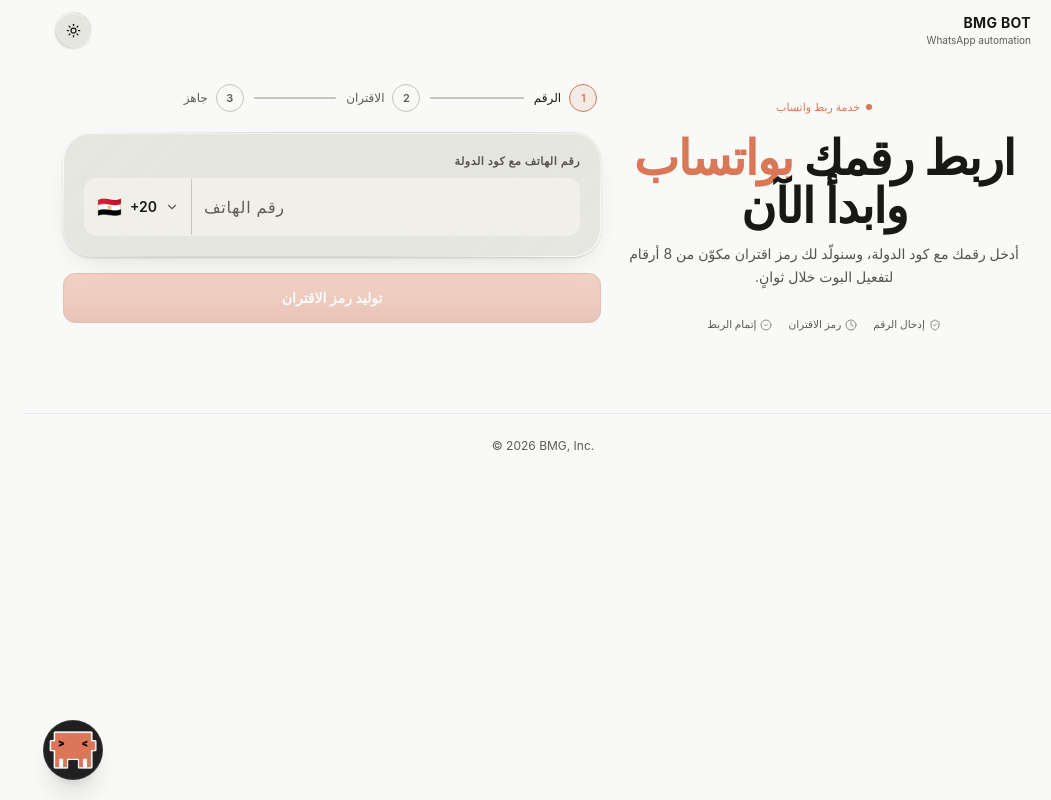
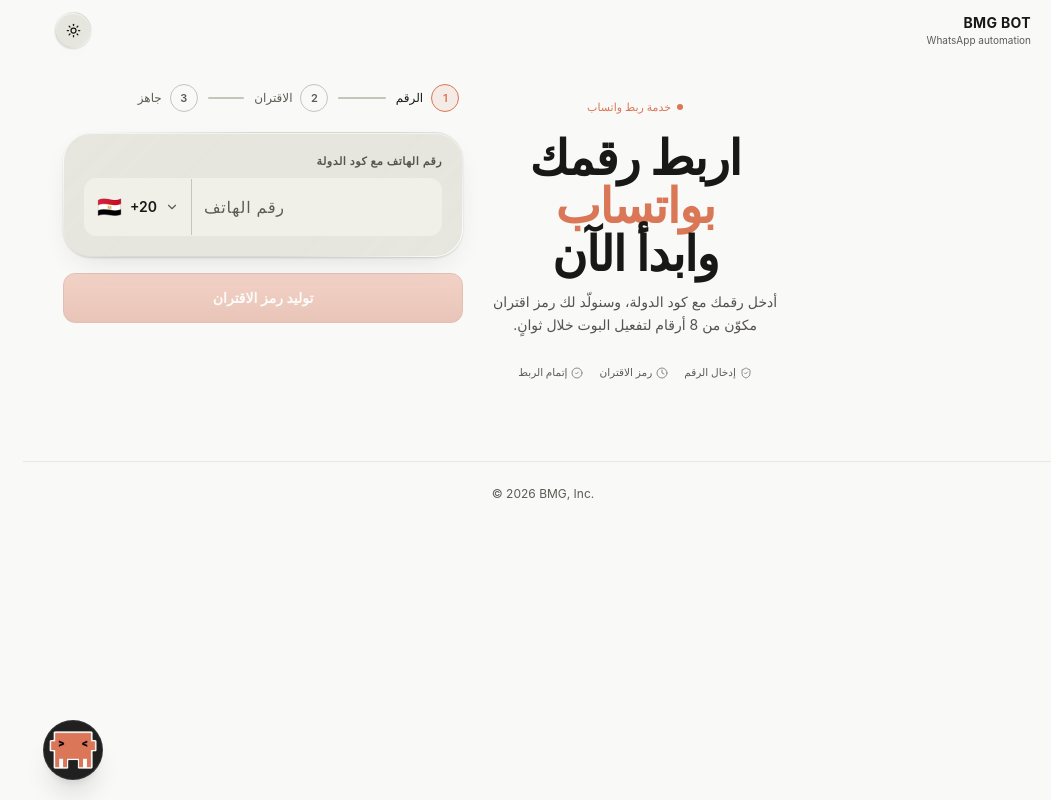
Before and after one commit to ux656/Freund, a Next.js app: page / in a window 1280 px wide. Shown: the whole page, without its empty margins (229-1280 px from the left). Built offline with nearby package versions, Linux system fonts and the light colour scheme.

Commit message:
Apply global desktop content sizing

```diff
--- a/app/globals.css
+++ b/app/globals.css
@@ -272,3 +272,11 @@ html:not(.dark) .lg {
 @media (min-width: 1280px) { main.mx-auto.max-w-3xl { max-width: min(1320px, calc(100vw - 5rem)); } }
 @media (min-width: 1536px) { main.mx-auto.max-w-3xl { max-width: min(1440px, calc(100vw - 6rem)); } }
 @media (min-width: 1024px) { main.mx-auto.max-w-7xl { padding-left: 2.5rem; padding-right: 2.5rem; } }
+
+
+/* Global desktop sidebar + expanded content area */
+@media (min-width: 900px) {
+ .desktop-sidebar { width: 240px; }
+ main.desktop-wide-main { width: calc(100% - 240px); margin-right: 240px; margin-left: 0; max-width: none !important; padding-left: clamp(1.25rem, 3vw, 3rem); padding-right: clamp(1.25rem, 3vw, 3rem); }
+ main.desktop-wide-main > * { min-width: 0; }
+}
```
